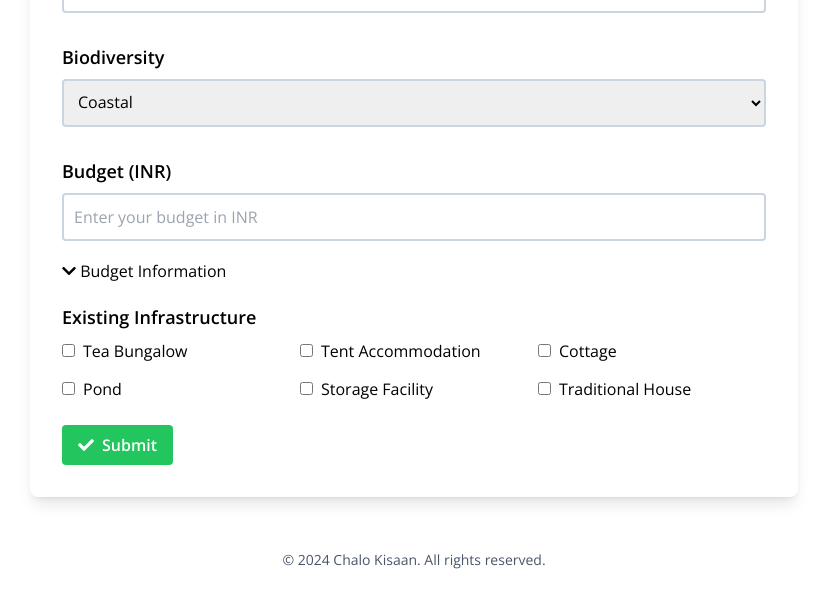
After one commit to ombhojane/ChaloKisaan, a Flask app: template templates/predictbackup.html in a window 1280 px wide. The commit adds this page. Shown: the part 737-1327 px from the top of the page, without its empty margins (226-1053 px from the left). Run offline with Flask 3, Linux system fonts and the light colour scheme; the template is opened without the code that fills it, so the values that code supplies are empty; grey boxes labelled with a size stand in for pictures from a placeholder-image service; some libraries are stand-ins or nearby versions.

Commit message:
[model added] predict page updated

```diff
--- /dev/null
+++ b/templates/predictbackup.html
@@ -0,0 +1,118 @@
+<!DOCTYPE html>
+<html lang="en">
+<head>
+<meta charset="UTF-8">
+<meta name="viewport" content="width=device-width, initial-scale=1.0">
+<title>Chalo Kisaan</title>
+<script src="https://cdn.tailwindcss.com"></script>
+<link href="https://fonts.googleapis.com/css2?family=Open+Sans:wght@400;600&display=swap" rel="stylesheet">
+<link rel="stylesheet" href="https://cdnjs.cloudflare.com/ajax/libs/font-awesome/5.15.3/css/all.min.css">
+<link rel="stylesheet" href="../static/predict.css" />
+<link rel="stylesheet" href="../static/styles.css" />
+
+<script src="../static/predict.js"></script>
+
+</head>
+<body>
+
+<!-- Navigation -->
+<nav class="flex justify-between items-center py-6">
+  <a href="#" class="text-2xl font-bold text-gray-800">Chalo Kisaan</a>
+  <div class="menu-toggle" onclick="toggleMenu()">
+    <i class="fas fa-bars fa-2x"></i>
+  </div>
+  <div class="nav-links hidden md:flex">
+    <a href="/predict" class="text-gray-600 mx-2">Start Planning</a>
+    <a href="/generate" class="text-gray-600 mx-2">Generate</a>
+    <a href="#" class="text-blue-600 mx-2">How it works?</a>
+  </div>
+</nav>
+
+<!-- Main Content -->
+<div class="container mx-auto px-4 py-8">
+  <div class="bg-white p-8 shadow-lg rounded-lg max-w-3xl mx-auto">
+    <h1 class="text-4xl font-bold mb-6 text-green-700">Plan your next agrotourism service</h1>
+    <div class="relative h-0" style="padding-bottom: 65%;">
+      <img src="https://i.postimg.cc/MKVpG2Bf/planning.png" alt="Agrotourism Image" class="absolute inset-0 w-full object-cover rounded-lg" />
+    </div>
+    <form>
+      <div class="form-section">
+          <label class="font-semibold text-lg mb-2 block">Land Size</label>
+          <img id="farmImage" class="mt-4 hidden" src="https://placehold.co/600x400" alt="Farm Image" />
+          <input type="number" id="landSizeInput" class="form-input" placeholder="Enter land size in hectares" aria-label="Land Size" oninput="updateFarmImage()" required>
+      </div>
+
+
+      <div class="form-section">
+        <label class="font-semibold text-lg mb-2 block">Biodiversity</label>
+        <select class="form-select" aria-label="Biodiversity">
+          <option value="coastal">Coastal</option>
+          <option value="forest">Forest</option>
+          <option value="hills">Hills</option>
+          <option value="plains">Plains</option>
+        </select>
+      </div>
+
+      <div class="form-section">
+          <label class="font-semibold text-lg mb-2 block">Budget (INR)</label>
+          <input type="number" class="form-input" placeholder="Enter your budget in INR" aria-label="Budget" required>
+
+
+        <button id="toggleButton" class="mt-2" onclick="toggleBudgetInfo(event)">
+          <i id="arrowIcon" class="fas fa-chevron-down"></i> Budget Information
+        </button>
+      </div>
+
+
+      <!-- Modify the HTML for the budgetInfo section -->
+      <div id="budgetInfo" class="hidden mt-4">
+        <table id="budgetTable" class="min-w-full divide-y divide-gray-200">
+          <thead>
+            <tr>
+              <th>Type</th>
+              <th>Target Audience</th>
+              <th>Price Range</th>
+            </tr>
+          </thead>
+          <tbody>
+            <!-- Table rows will be dynamically added here -->
+          </tbody>
+        </table>
+      </div>
+
+
+
+      <div class="form-section">
+        <label class="font-semibold text-lg mb-2 block">Existing Infrastructure</label>
+        <div class="checkbox-container">
+          <label><input type="checkbox" class="form-checkbox mr-2">Tea Bungalow</label>
+          <label><input type="checkbox" class="form-checkbox mr-2">Tent Accommodation</label>
+          <label><input type="checkbox" class="form-checkbox mr-2">Cottage</label>
+          <label><input type="checkbox" class="form-checkbox mr-2">Pond</label>
+          <label><input type="checkbox" class="form-checkbox mr-2">Storage Facility</label>
+          <label><input type="checkbox" class="form-checkbox mr-2">Traditional House</label>
+        </div>
+      </div>
+
+      <button type="submit" class="bg-green-500 hover:bg-green-700 text-white font-bold py-2 px-4 rounded">
+        <i class="fas fa-check mr-2"></i>Submit
+      </button>
+
+      </form>
+  </div>
+</div>
+
+<!-- Footer -->
+<div class="footer">
+  &copy; 2024 Chalo Kisaan. All rights reserved.
+</div>
+
+
+<script>
+  function toggleMenu() {
+    var navigation = document.querySelector('.nav-links');
+    navigation.classList.toggle('mobile-menu');
+  }
+</script>
+</body>
+</html>
```
Also changed, not shown: templates/predict.html (+5 -64 lines).
